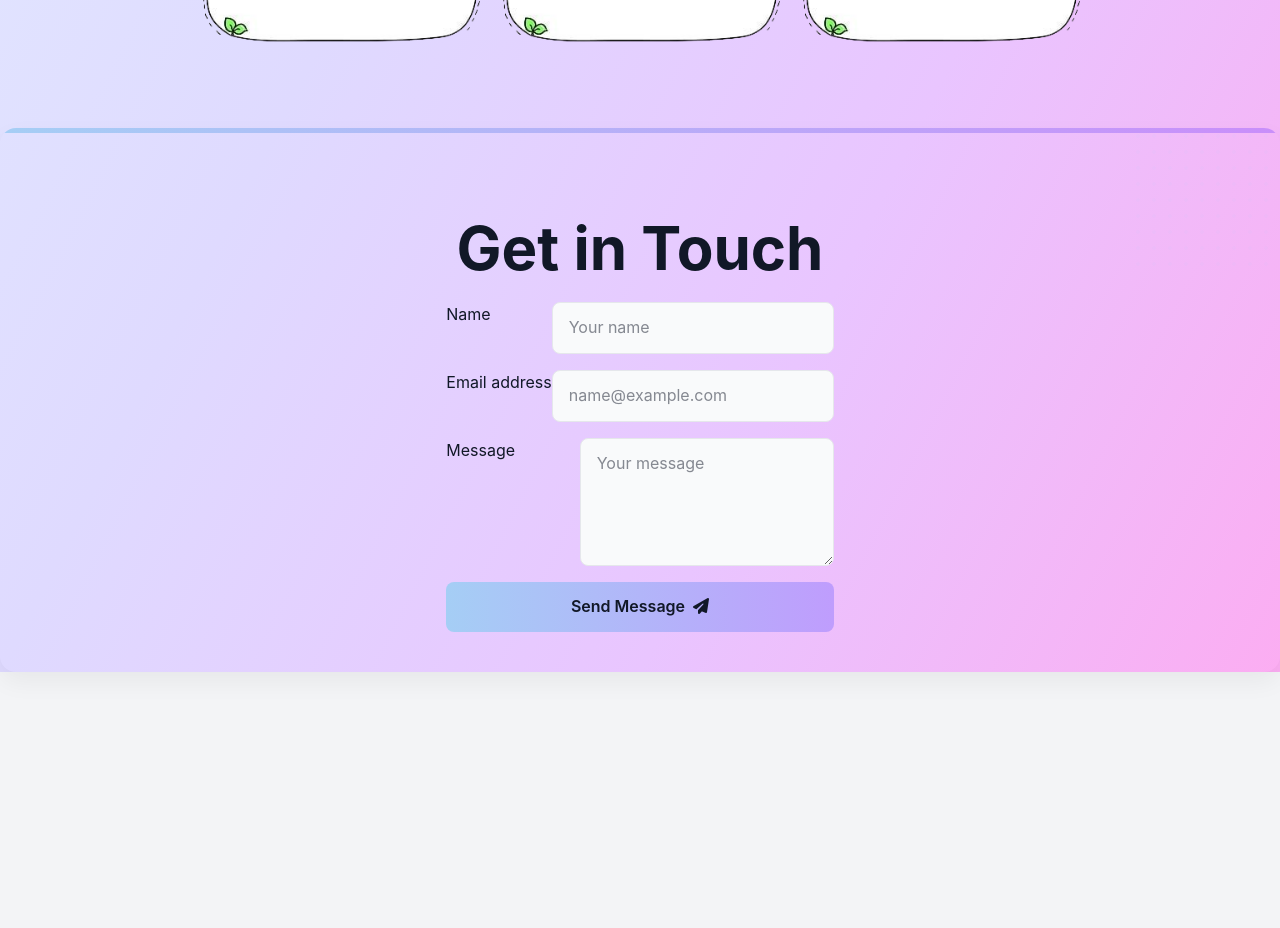
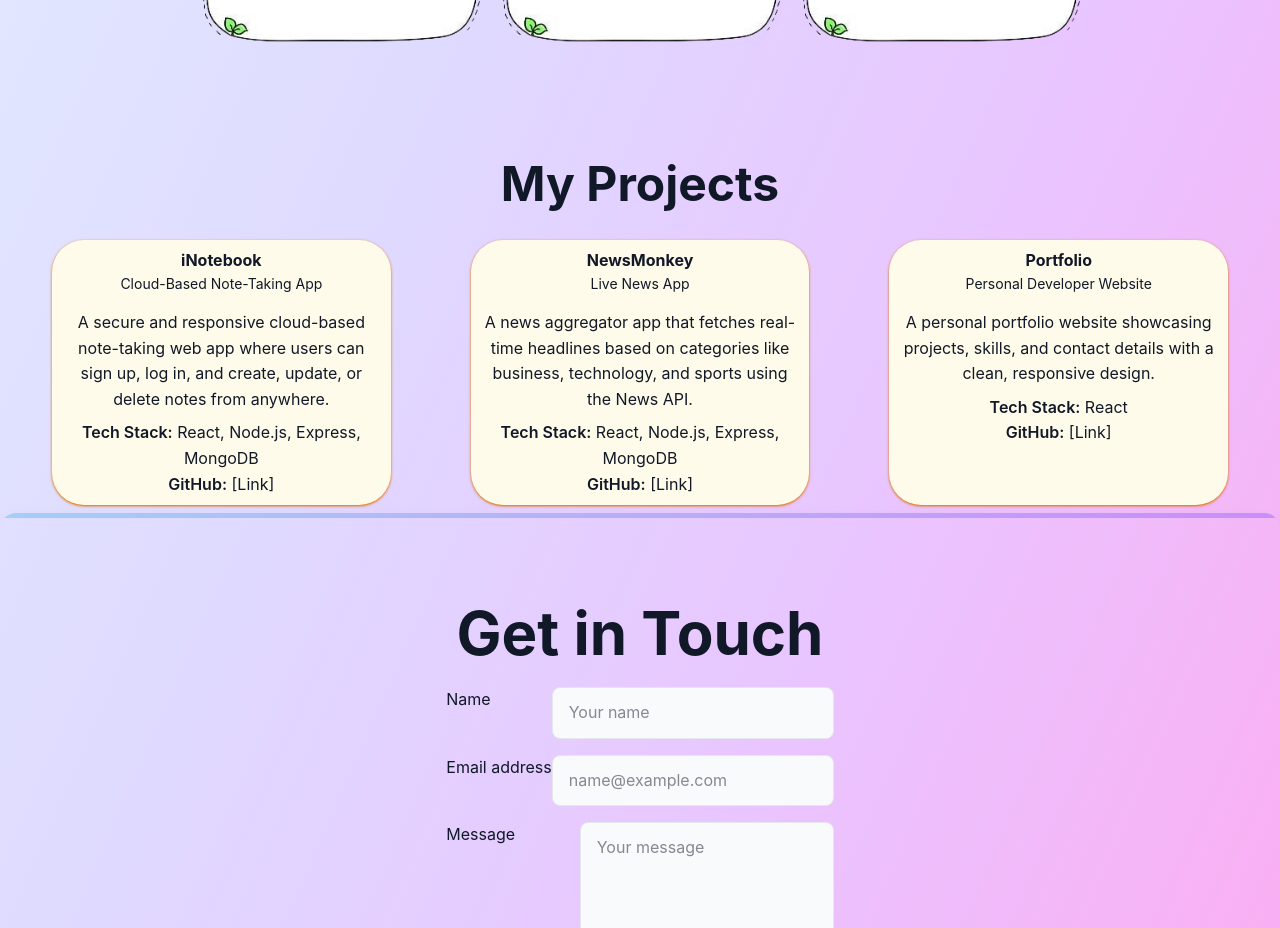
Before and after one commit to Nisha-2410/Portfolio, a React (Vite) app: page / in a window 1280 px wide. Shown: the part 1900-2828 px from the top of the page. Before the commit the page ends 2632 px from the top, so only its background shows below. Built offline with nearby package versions, Linux system fonts and the light colour scheme.

Commit message:
created project section
created project section included projects in the website

```diff
--- a/src/components/Cloud.jsx
+++ b/src/components/Cloud.jsx
@@ -5,7 +5,7 @@ import cloudImg from "../assets/skillContainer.png";
 const CloudSkill = ({ skill,overlap }) => {
   return (
     <div
-      className={`relative flex-shrink-0 w-40 md:w-60 lg:w-[300px] flex items-center justify-center text-gray-800 font-semibold select-none text-xl  ${
+      className={`relative flex-shrink-0 w-30 md:w-60 lg:w-[300px] flex items-center justify-center text-gray-800 font-semibold select-none text-xl  ${
         overlap ? '-mt-10' : ''
       }  `}
     >
@@ -14,7 +14,7 @@ const CloudSkill = ({ skill,overlap }) => {
         alt="cloud"
         className="w-full md:w-[150%] lg:w-[180%] object-contain z-0 pointer-events-none"
       />
-      <div className="absolute z-10 mt-2">{skill}</div>
+      <div className="absolute z-10 mt-2 text-xs md:text-xl">{skill}</div>
     </div>
 
 
--- a/src/components/Hero.jsx
+++ b/src/components/Hero.jsx
@@ -3,6 +3,7 @@ import cat from "../assets/cat.jpg";
 import { About } from "./About";
 import { Skills } from "./Skills";
 import Contact from "./Contact";
+import { Project } from "./Project";
 
 const Hero = () => {
   return (
@@ -45,6 +46,7 @@ const Hero = () => {
 
        <About/>
        <Skills/>
+       <Project/>
        <Contact/>
 
     </div>
--- /dev/null
+++ b/src/components/Project.jsx
@@ -0,0 +1,64 @@
+import React from "react";
+import flower from "../assets/flower.png";
+export const Project = () => {
+  return (
+    <>
+      <div className="flex flex-col justify-center items-center">
+        <h1 className="font-bold text-3xl md:text-5xl lg:6xl mt-8">My Projects</h1>
+        <div className="flex flex-col md:flex-row  justify-between gap-10 mt-8 text-center ml-3 mr-3 mb-2">
+          <div className="bg-amber-50 rounded-4xl w-95 md:w-[32%]  shadow-amber-600 shadow bg-opacity-80 md:ml-10 md:mr-10">
+            <div className="font-bold mt-2">iNotebook</div>
+            <div className="text-sm mb-2">Cloud-Based Note-Taking App</div>
+            <div className="p-2 pl-3 pr-3" >
+              A secure and responsive cloud-based note-taking web app where
+              users can sign up, log in, and create, update, or delete notes
+              from anywhere.
+            </div>
+            <div>
+              {" "}
+              <span className="font-semibold">Tech Stack:</span> React, Node.js,
+              Express, MongoDB
+            </div>
+            <div className="mb-2">
+              {" "}
+              <span className="font-semibold">GitHub:</span> [Link]
+            </div>
+          </div>
+          <div className="bg-amber-50 rounded-4xl w-95  shadow-amber-600 shadow bg-opacity-80  md:w-[32%] ">
+            <div className="font-bold mt-2">NewsMonkey</div>
+            <div className="text-sm mb-2">Live News App
+</div>
+            <div className="p-2 pl-3 pr-3">
+A news aggregator app that fetches real-time headlines based on categories like business, technology, and sports using the News API.
+            </div>
+            <div>
+              {" "}
+              <span className="font-semibold">Tech Stack:</span> React, Node.js,
+              Express, MongoDB
+            </div>
+            <div className="mb-2">
+              {" "}
+              <span className="font-semibold">GitHub:</span> [Link]
+            </div>
+          </div>
+
+ <div className="bg-amber-50 rounded-4xl w-95  shadow-amber-600 shadow bg-opacity-80  md:w-[32%]  md:ml-10 md:mr-10 ">
+            <div className="font-bold mt-2">Portfolio </div>
+            <div className="text-sm mb-2">Personal Developer Website</div>
+            <div className="p-2 pl-3 pr-3">
+A personal portfolio website showcasing projects, skills, and contact details with a clean, responsive design.
+            </div>
+            <div>
+              {" "}
+              <span className="font-semibold">Tech Stack:</span> React
+            </div>
+            <div className="mb-2">
+              {" "}
+              <span className="font-semibold">GitHub:</span> [Link]
+            </div>
+          </div>
+        </div>
+      </div>
+    </>
+  );
+};
--- a/src/components/Skills.jsx
+++ b/src/components/Skills.jsx
@@ -10,7 +10,7 @@ export const Skills = () => {
 
     {/* Left column – move to the start */}
     <div className='flex flex-row  '>
-  <CloudSkill skill="C++" overlap={true} />
+  <CloudSkill skill="C++" overlap={true}  />
   <CloudSkill skill="JavaScript" overlap={true} />
   <CloudSkill skill="Python" overlap={true} />
 
--- a/src/index.css
+++ b/src/index.css
@@ -1,4 +1,8 @@
 @import "tailwindcss";
+
+body {
+  overflow-x: hidden;
+}
 
 @keyframes slide-diagonal-in {
   from {
```
